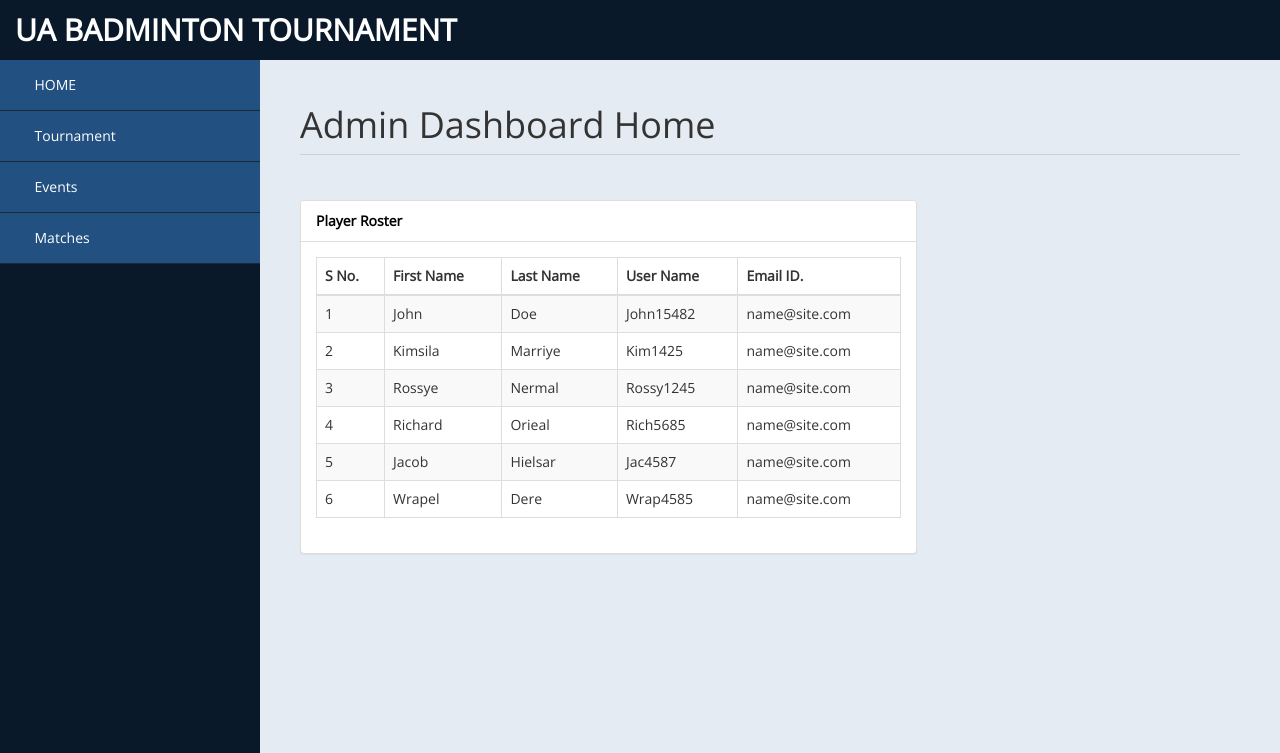
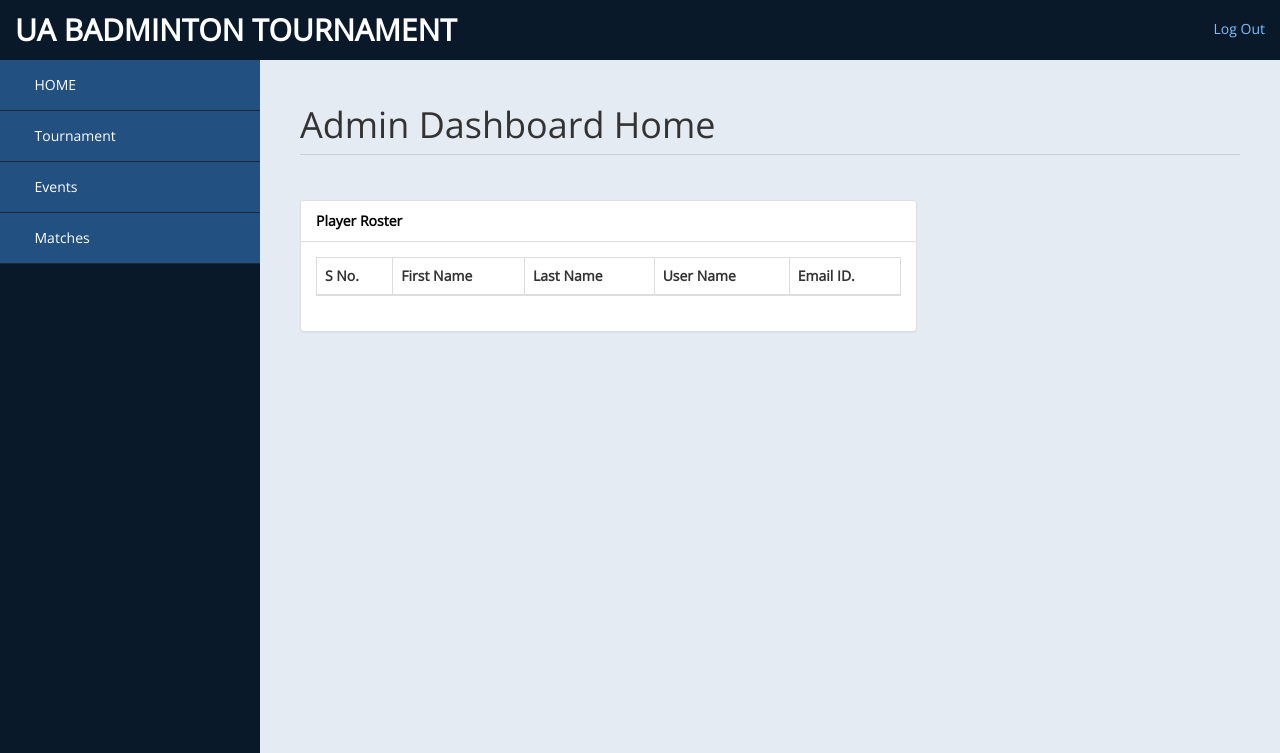
Before and after one commit to enfageorge/ua-badminton-tournament, a Flask app: template templates/admin/admin_dashboard.html in a window 1280 px wide. Shown: the top 753 px of the page. Run offline with Flask 2, Linux system fonts and the light colour scheme; the template is opened without the code that fills it, so the values that code supplies are empty; some libraries are stand-ins or nearby versions; some web fonts are replaced.

Commit message:
Admin Dashboard Home

```diff
--- a/templates/admin/admin_dashboard.html
+++ b/templates/admin/admin_dashboard.html
@@ -2,19 +2,40 @@
 <html xmlns="http://www.w3.org/1999/xhtml">
 
 <head>
-    <meta charset="utf-8" />
-    <meta name="viewport" content="width=device-width, initial-scale=1.0" />
+    <meta charset="utf-8"/>
+    <meta name="viewport" content="width=device-width, initial-scale=1.0"/>
     <title>UA Badminton Tournament</title>
     <!-- Bootstrap Styles-->
-    <link href="static/bootstrap.css" rel="stylesheet" />
+    <link href="static/bootstrap.css" rel="stylesheet"/>
     <!-- FontAwesome Styles-->
-    <link href="static/font-awesome.css" rel="stylesheet" />
+    <link href="static/font-awesome.css" rel="stylesheet"/>
     <!-- Morris Chart Styles-->
-    <link href="assets/js/morris/morris-0.4.3.min.css" rel="stylesheet" />
+    <link href="assets/js/morris/morris-0.4.3.min.css" rel="stylesheet"/>
     <!-- Custom Styles-->
-    <link href="static/adminCustomStyle.css" rel="stylesheet" />
+    <link href="static/adminCustomStyle.css" rel="stylesheet"/>
     <!-- Google Fonts-->
-    <link href='http://fonts.googleapis.com/css?family=Open+Sans' rel='stylesheet' type='text/css' />
+    <link href='http://fonts.googleapis.com/css?family=Open+Sans' rel='stylesheet' type='text/css'/>
+
+    <script src="https://code.jquery.com/jquery-3.6.0.min.js"></script>
+
+    <script>
+        window.onload = function () {
+            msg = "{{ msg }}";
+            var data = JSON.parse(msg.replace(/&quot;/g, '"').replace(/&#39;/g, '"').replace(/[\u0000-\u001F]+/g, ""));
+            console.log(data);
+            var output = '';
+            for (var i = 0; i < data.length; i++) {
+                output += '<tr>';
+                output += '<td>' + data[i].id + '</td>';
+                output += '<td>' + data[i].username + '</td>';
+                output += '<td>' + data[i].first_name + '</td>';
+                output += '<td>' + data[i].last_name + '</td>';
+                output += '<td>' + data[i].email + '</td>';
+                output += '</tr>';
+             }
+            document.getElementById('playerRoaster').innerHTML = output;
+        }
+    </script>
 </head>
 
 <body>
@@ -30,22 +51,32 @@
             </button>
             <a class="navbar-brand" href="../web/home.html">UA Badminton Tournament</a>
         </div>
+
+        <ul class="nav navbar-top-links navbar-right">
+            <li>
+                <a href="{{ url_for('user.signin') }}">Log Out</a>
+            </li>
+        </ul>
     </nav>
     <!--/. NAV TOP  -->
     <nav class="navbar-default navbar-side" role="navigation">
         <div class="sidebar-collapse">
             <ul class="nav" id="main-menu">
                 <li>
-                        <a class="active-menu" href="{{url_for('admin.admin_dashboard')}}"><i class="fa fa-dashboard"></i> HOME</a>
+                    <a class="active-menu" href="{{ url_for('admin.admin_dashboard') }}"><i class="fa fa-dashboard"></i>
+                        HOME</a>
                 </li>
                 <li>
-                        <a class="active-menu" href="{{url_for('admin.admin_form')}}"><i class="fa fa-edit"></i> Tournament</a>
+                    <a class="active-menu" href="{{ url_for('admin.admin_form') }}"><i class="fa fa-edit"></i>
+                        Tournament</a>
                 </li>
                 <li>
-                        <a class="active-menu" href="{{url_for('admin.admin_events')}}"><i class="fa fa-desktop"></i> Events</a>
+                    <a class="active-menu" href="{{ url_for('admin.admin_events') }}"><i class="fa fa-desktop"></i>
+                        Events</a>
                 </li>
                 <li>
-                        <a class="active-menu" href="{{url_for('admin.admin_matches')}}"><i class="fa fa-table"></i> Matches</a>
+                    <a class="active-menu" href="{{ url_for('admin.admin_matches') }}"><i class="fa fa-table"></i>
+                        Matches</a>
                 </li>
             </ul>
 
@@ -55,8 +86,6 @@
     <!-- /. NAV SIDE  -->
     <div id="page-wrapper">
         <div id="page-inner">
-
-
             <div class="row">
                 <div class="col-md-12">
                     <h1 class="page-header">
@@ -85,49 +114,7 @@
                                         <th>Email ID.</th>
                                     </tr>
                                     </thead>
-                                        <tbody>
-                                            <tr>
-                                                <td>1</td>
-                                                <td>John</td>
-                                                <td>Doe</td>
-                                                <td>John15482</td>
-                                                <td>name@site.com</td>
-                                            </tr>
-                                            <tr>
-                                                <td>2</td>
-                                                <td>Kimsila</td>
-                                                <td>Marriye</td>
-                                                <td>Kim1425</td>
-                                                <td>name@site.com</td>
-                                            </tr>
-                                            <tr>
-                                                <td>3</td>
-                                                <td>Rossye</td>
-                                                <td>Nermal</td>
-                                                <td>Rossy1245</td>
-                                                <td>name@site.com</td>
-                                            </tr>
-                                            <tr>
-                                                <td>4</td>
-                                                <td>Richard</td>
-                                                <td>Orieal</td>
-                                                <td>Rich5685</td>
-                                                <td>name@site.com</td>
-                                            </tr>
-                                            <tr>
-                                                <td>5</td>
-                                                <td>Jacob</td>
-                                                <td>Hielsar</td>
-                                                <td>Jac4587</td>
-                                                <td>name@site.com</td>
-                                            </tr>
-                                            <tr>
-                                                <td>6</td>
-                                                <td>Wrapel</td>
-                                                <td>Dere</td>
-                                                <td>Wrap4585</td>
-                                                <td>name@site.com</td>
-                                            </tr>
+                                    <tbody id="playerRoaster">
 
                                     </tbody>
                                 </table>
```
Also changed, not shown: modules/admin/dashboard_home.py (+45 -22 lines). Lines whose indentation alone changed are shown as unchanged.
